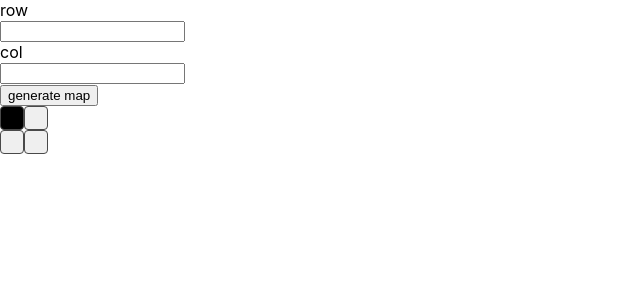
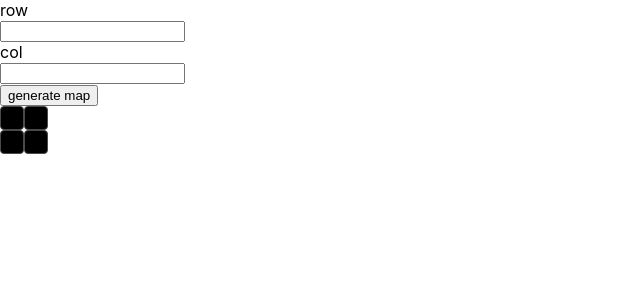
Before and after one commit to asyamirsyad/AstarSimulation, a React (Create React App) app: page / in a window 1280 px wide. Shown: the top 300 px of the page, without its empty margins (0-640 px from the left). Built offline with nearby package versions, Linux system fonts and the light colour scheme.

Commit message:
get wall positions, clean up code

```diff
--- a/src/App.css
+++ /dev/null
@@ -1,38 +0,0 @@
-.App {
-  text-align: center;
-}
-
-.App-logo {
-  height: 40vmin;
-  pointer-events: none;
-}
-
-@media (prefers-reduced-motion: no-preference) {
-  .App-logo {
-    animation: App-logo-spin infinite 20s linear;
-  }
-}
-
-.App-header {
-  background-color: #282c34;
-  min-height: 100vh;
-  display: flex;
-  flex-direction: column;
-  align-items: center;
-  justify-content: center;
-  font-size: calc(10px + 2vmin);
-  color: white;
-}
-
-.App-link {
-  color: #61dafb;
-}
-
-@keyframes App-logo-spin {
-  from {
-    transform: rotate(0deg);
-  }
-  to {
-    transform: rotate(360deg);
-  }
-}
--- a/src/App.js
+++ b/src/App.js
@@ -1,5 +1,4 @@
 import { useEffect, useState } from "react";
-import "./App.css";
 import Grid from "./components/Grid";
 import Input from "./components/Input";
 import Button from "./components/Button";
@@ -9,12 +8,13 @@ function App() {
   const [col, setCol] = useState(3);
   const [trig, setTrig] = useState({});
   const [deactivated, setDeactivated] = useState(false);
+  const [wall, setWall] = useState([]);
 
   useEffect(() => {
     if (deactivated) {
       setDeactivated(false);
     }
-  }, [trig]);
+  }, [deactivated]);
 
   const handleInputChange = (e, setter) => {
     setter(e.target.value);
@@ -25,8 +25,12 @@ function App() {
     setTrig({ row, col });
   };
 
+  useEffect(() => {
+    console.log(wall);
+  }, [wall]);
+
   return (
-    <div>
+    <div className="col">
       <Input label={"row"} onChange={(e) => handleInputChange(e, setRow)} />
       <Input label={"col"} onChange={(e) => handleInputChange(e, setCol)} />
       <Button onClick={generateMap}>generate map</Button>
@@ -35,6 +39,12 @@ function App() {
         row={trig.row}
         numActive={5}
         deactivatePositions={deactivated}
+        onChangeValue={(data, gridI) => {
+          console.log(data, gridI);
+        }}
+        getWallPositions={(position) => {
+          setWall(position);
+        }}
       />
     </div>
   );
--- a/src/components/Grid/index.js
+++ b/src/components/Grid/index.js
@@ -1,4 +1,4 @@
-import React from "react";
+import React, { useEffect, useState } from "react";
 import BlockButton from "../BlockButton";
 
 function shuffleArray(array) {
@@ -7,6 +7,7 @@ function shuffleArray(array) {
     const j = Math.floor(Math.random() * (i + 1));
     [newArray[i], newArray[j]] = [newArray[j], newArray[i]];
   }
+
   return newArray;
 }
 
@@ -16,61 +17,63 @@ const Grid = ({
   numActive = 0,
   activePositions = [],
   deactivatePositions = false,
+  onChangeValue = () => {},
+  getWallPositions = () => {},
 }) => {
-  const numRows = row;
-  const numColumns = col;
+  const [shuffledPositions, setShuffledPositions] = useState([]);
 
+  useEffect(() => {
     // Generate all possible positions in the grid
     const allPositions = [];
-  for (let rowIndex = 0; rowIndex < numRows; rowIndex++) {
-    for (let colIndex = 0; colIndex < numColumns; colIndex++) {
+    for (let rowIndex = 0; rowIndex < row; rowIndex++) {
+      for (let colIndex = 0; colIndex < col; colIndex++) {
         allPositions.push({ row: rowIndex, col: colIndex });
       }
     }
 
     // Shuffle the positions array to randomize activation
-  const shuffledPositions = shuffleArray(allPositions);
+    const newShuffledPositions = shuffleArray(allPositions).slice(0, numActive);
+    setShuffledPositions(newShuffledPositions);
 
-  // Take the first `numActive` positions from the shuffled array
-  const wallPositions = shuffledPositions.slice(0, numActive);
+    // getWallPositions?.(newShuffledPositions);
+  }, [row, col, numActive, deactivatePositions]);
 
-  const grid = [];
-  for (let rowIndex = 0; rowIndex < numRows; rowIndex++) {
-    const rowItems = [];
-    for (let colIndex = 0; colIndex < numColumns; colIndex++) {
-      const isWall = wallPositions.some(
-        (position) =>
-          position.row === rowIndex + 1 && position.col === colIndex + 1
-      );
-
-      // Determine if the current BlockButton should be activated based on positions array initialy
-      const isActivated = activePositions?.some(
-        (position) => position.row === rowIndex && position.col === colIndex
-      );
-
-      rowItems.push(
-        <BlockButton
-          type={isWall ? "wall" : "path"}
-          key={`${rowIndex + 1}-${colIndex + 1}`}
-          activated={isActivated}
-          deactivated={deactivatePositions}
-          onChangeValue={(data) => {
-            console.log(rowIndex, colIndex, data);
-          }}
-        />
-      );
-    }
-
-    grid.push(
-      <div key={rowIndex} style={{ display: "flex" }}>
-        {rowItems}
-      </div>
-    );
-  }
+  useEffect(() => {
+    getWallPositions?.(shuffledPositions);
+  }, [shuffledPositions, deactivatePositions]);
 
   return (
     <>
-      <div style={{ display: "flex", flexDirection: "column" }}>{grid}</div>
+      <div style={{ display: "flex", flexDirection: "column" }}>
+        {Array.from({ length: row })?.map((_, rowIndex) => (
+          <div key={rowIndex} style={{ display: "flex" }}>
+            {Array.from({ length: col })?.map((_, colIndex) => {
+              const position = { row: rowIndex, col: colIndex };
+              const isWall = shuffledPositions.some(
+                (wallPosition) =>
+                  wallPosition.row === position.row &&
+                  wallPosition.col === position.col
+              );
+
+              const isActivated = activePositions.some(
+                (activePosition) =>
+                  activePosition.row === position.row &&
+                  activePosition.col === position.col
+              );
+
+              return (
+                <BlockButton
+                  type={isWall ? "wall" : "path"}
+                  key={`${position.row}-${position.col}`}
+                  activated={isActivated}
+                  deactivated={deactivatePositions}
+                  onChangeValue={(data) => onChangeValue(data, position)}
+                />
+              );
+            })}
+          </div>
+        ))}
+      </div>
     </>
   );
 };
```
Also changed, not shown: src/styles/index.scss (added, +52 -0 lines). Lines whose indentation alone changed are shown as unchanged.
